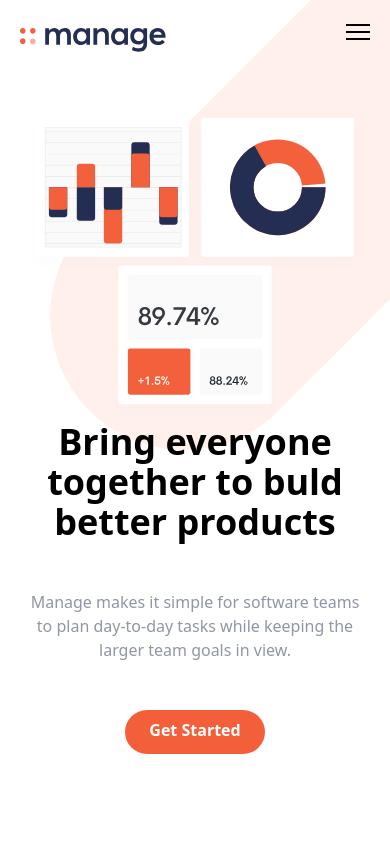
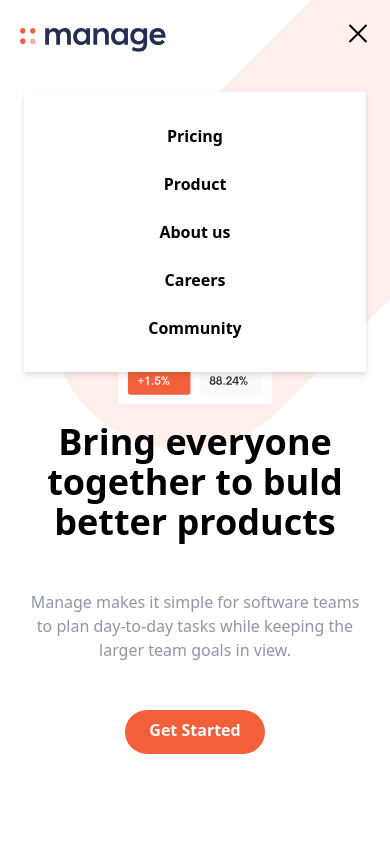
Before and after one commit to moabi7/tailwind, a website: page index.html in a window 390 px wide. Both pictures are taken after a click on the button 358 px from the left and 36 px from the top of the page. Shown: the top 844 px of the page. Drawn offline with Linux system fonts and the light colour scheme.

Commit message:
Added mobile btn toggle

```diff
--- a/index.html
+++ b/index.html
@@ -37,7 +37,7 @@
             <!-- Mobile Menu -->
              <div class="md:hidden">
                 <div id="menu"
-                    class="absolute flex flex-col items-center hidden self-end py-8 mt-10 space-y-6 font-bold bg-white sm:w-auto sm:self-center left-6 right-6 drop-shadow-md">
+                    class="absolute flex-col items-center hidden self-end py-8 mt-10 space-y-6 font-bold bg-white sm:w-auto sm:self-center left-6 right-6 drop-shadow-md">
                     <a href="#" class="hover:text-darkGrayishBlue">Pricing</a>
                     <a href="#" class="hover:text-darkGrayishBlue">Product</a>
                     <a href="#" class="hover:text-darkGrayishBlue">About us</a>
@@ -302,5 +302,7 @@
                        </div>
                 </div>
                </footer>
+
+               <script src="js/script.js"></script>
 </body>
 </html>
--- a/input.css
+++ b/input.css
@@ -10,7 +10,7 @@ body {
 }
 
 #cta {
-    background-image: url('../img/bg-simplify-desktop.svg');
+    background-image: url('../img/bg-simplify-section-desktop.svg');
     background-repeat: no-repeat;
 }
 
@@ -32,6 +32,8 @@ body {
     width: 24px;
     height: 2px;
     background: #000;
+    transform: rotate(0);
+    translate: all 0.5s;
 }
 
 .hamburger-middle {
@@ -40,6 +42,23 @@ body {
 
 .hamburger-bottom {
     transform: translateY(14px);
+}
+
+.open {
+    transform: rotate(90deg);
+    transform: translateY(0px);
+}
+
+.open .hamburger-top {
+    transform: rotate(45deg) translateY(6px) translate(6px);
+}
+
+.open .hamburger-middle {
+    display: none;
+}
+
+.open .hamburger-bottom {
+    transform: rotate(-45deg) translateY(6px) translate(-6px);
 }
 
 
--- /dev/null
+++ b/js/script.js
@@ -0,0 +1,8 @@
+const btn = document.getElementById('menu-btn');
+const nav = document.getElementById('menu');
+
+btn.addEventListener('click', () => {
+    btn.classList.toggle('open');
+    nav.classList.toggle('flex');
+    nav.classList.toggle('hidden');
+});
```
Also changed, not shown: css/main.css, 1 other file.
